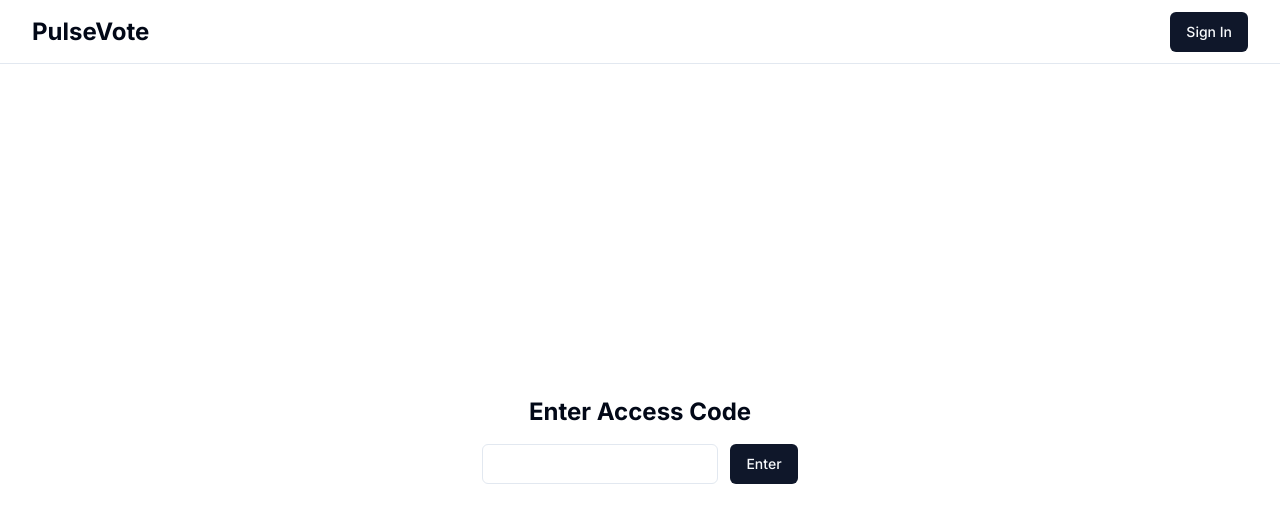
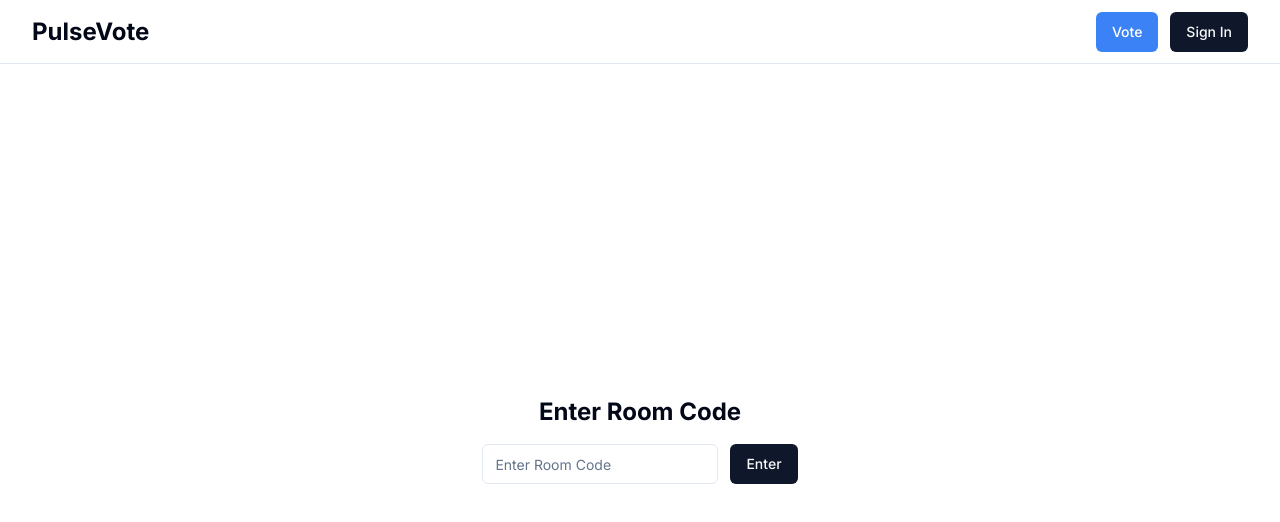
Before and after one commit to ianfrye0818/pulse-vote, a Next.js app: page /vote in a window 1280 px wide. Shown: the top 522 px of the page. Built offline with nearby package versions, Linux system fonts and the light colour scheme; no server answers.

Commit message:
adding vote button

```diff
--- a/app/(root)/components/header.tsx
+++ b/app/(root)/components/header.tsx
@@ -12,6 +12,13 @@ export default async function Header() {
         <Link href='/'>
           <h1 className='text-2xl font-bold'>PulseVote</h1>
         </Link>
+        <div className='flex items-center gap-3'>
+          <Button
+            variant={'secondary'}
+            asChild
+          >
+            <Link href='/vote'>Vote</Link>
+          </Button>
           {user ? (
             <UserButton />
           ) : (
@@ -20,6 +27,7 @@ export default async function Header() {
             </Button>
           )}
         </div>
+      </div>
     </header>
   );
 }
--- a/app/(root)/vote/components/access-code-form.tsx
+++ b/app/(root)/vote/components/access-code-form.tsx
@@ -40,6 +40,7 @@ export default function AccessCodeForm() {
         minLength={4}
         onChange={(e) => setAccessCode(e.target.value.toUpperCase())}
         value={accessCode}
+        placeholder='Enter Room Code'
       />
       <Button
         disabled={isSubmitting}
--- a/app/(root)/vote/page.tsx
+++ b/app/(root)/vote/page.tsx
@@ -6,7 +6,7 @@ export default function VotePage() {
   return (
     <PageWrapper center>
       <div className='flex flex-col gap-4 text-center'>
-        <h1 className='text-2xl font-bold'>Enter Access Code</h1>
+        <h1 className='text-2xl font-bold'>Enter Room Code</h1>
         <AccessCodeForm />
       </div>
     </PageWrapper>
--- a/components/ui/button.tsx
+++ b/components/ui/button.tsx
@@ -1,56 +1,53 @@
-import * as React from "react"
-import { Slot } from "@radix-ui/react-slot"
-import { cva, type VariantProps } from "class-variance-authority"
+import * as React from 'react';
+import { Slot } from '@radix-ui/react-slot';
+import { cva, type VariantProps } from 'class-variance-authority';
 
-import { cn } from "@/lib/utils"
+import { cn } from '@/lib/utils';
 
 const buttonVariants = cva(
-  "inline-flex items-center justify-center whitespace-nowrap rounded-md text-sm font-medium ring-offset-background transition-colors focus-visible:outline-none focus-visible:ring-2 focus-visible:ring-ring focus-visible:ring-offset-2 disabled:pointer-events-none disabled:opacity-50",
+  'inline-flex items-center justify-center whitespace-nowrap rounded-md text-sm font-medium ring-offset-background transition-colors focus-visible:outline-none focus-visible:ring-2 focus-visible:ring-ring focus-visible:ring-offset-2 disabled:pointer-events-none disabled:opacity-50',
   {
     variants: {
       variant: {
-        default: "bg-primary text-primary-foreground hover:bg-primary/90",
-        destructive:
-          "bg-destructive text-destructive-foreground hover:bg-destructive/90",
-        outline:
-          "border border-input bg-background hover:bg-accent hover:text-accent-foreground",
-        secondary:
-          "bg-secondary text-secondary-foreground hover:bg-secondary/80",
-        ghost: "hover:bg-accent hover:text-accent-foreground",
-        link: "text-primary underline-offset-4 hover:underline",
+        default: 'bg-primary text-primary-foreground hover:bg-primary/90',
+        destructive: 'bg-destructive text-destructive-foreground hover:bg-destructive/90',
+        outline: 'border border-input bg-background hover:bg-accent hover:text-accent-foreground',
+        secondary: 'bg-blue-500 text-white hover:bg-blue-500/80',
+        ghost: 'hover:bg-accent hover:text-accent-foreground',
+        link: 'text-primary underline-offset-4 hover:underline',
       },
       size: {
-        default: "h-10 px-4 py-2",
-        sm: "h-9 rounded-md px-3",
-        lg: "h-11 rounded-md px-8",
-        icon: "h-10 w-10",
+        default: 'h-10 px-4 py-2',
+        sm: 'h-9 rounded-md px-3',
+        lg: 'h-11 rounded-md px-8',
+        icon: 'h-10 w-10',
       },
     },
     defaultVariants: {
-      variant: "default",
-      size: "default",
+      variant: 'default',
+      size: 'default',
     },
   }
-)
+);
 
 export interface ButtonProps
   extends React.ButtonHTMLAttributes<HTMLButtonElement>,
     VariantProps<typeof buttonVariants> {
-  asChild?: boolean
+  asChild?: boolean;
 }
 
 const Button = React.forwardRef<HTMLButtonElement, ButtonProps>(
   ({ className, variant, size, asChild = false, ...props }, ref) => {
-    const Comp = asChild ? Slot : "button"
+    const Comp = asChild ? Slot : 'button';
     return (
       <Comp
         className={cn(buttonVariants({ variant, size, className }))}
         ref={ref}
         {...props}
       />
-    )
+    );
   }
-)
-Button.displayName = "Button"
+);
+Button.displayName = 'Button';
 
-export { Button, buttonVariants }
+export { Button, buttonVariants };
```
Lines whose indentation alone changed are shown as unchanged.
